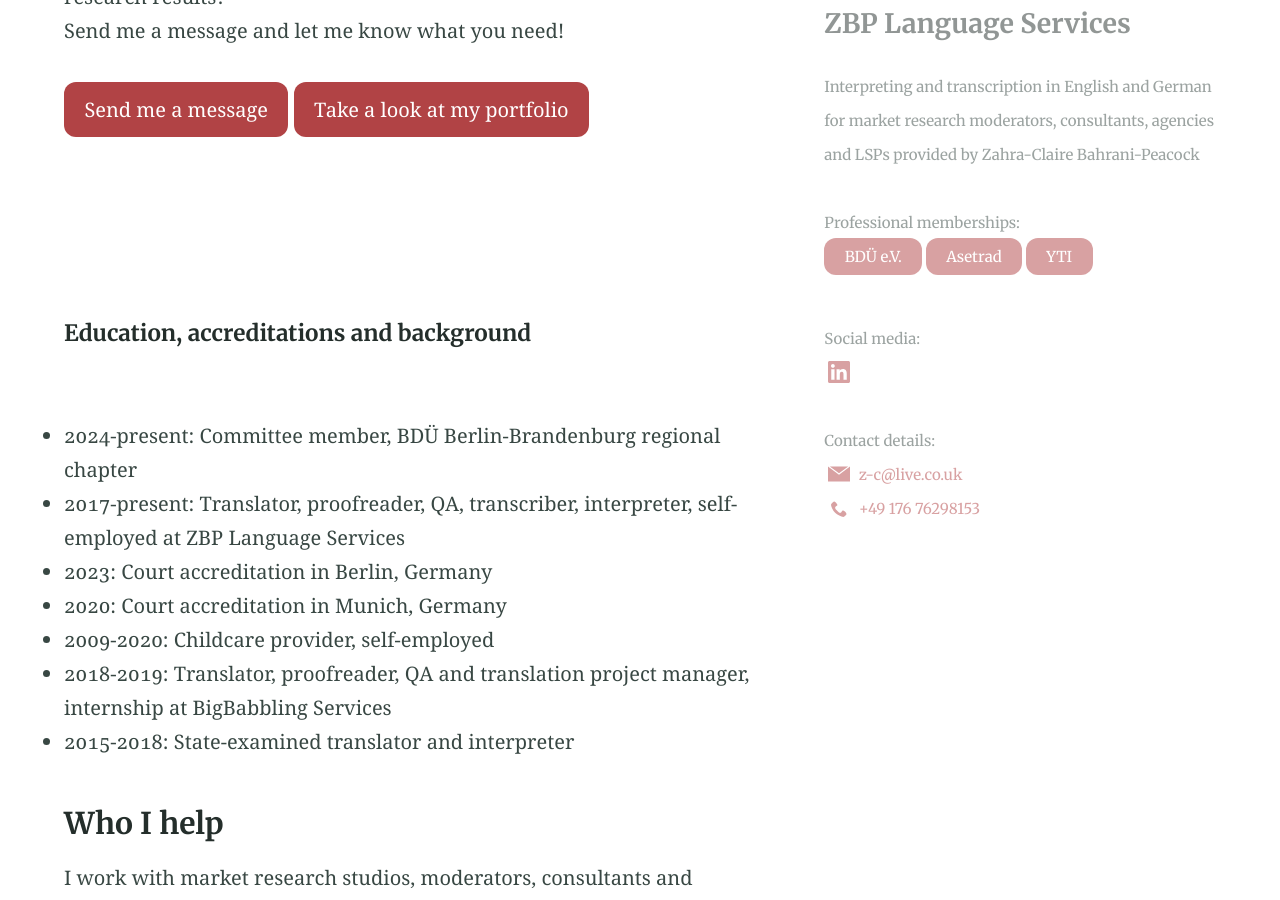
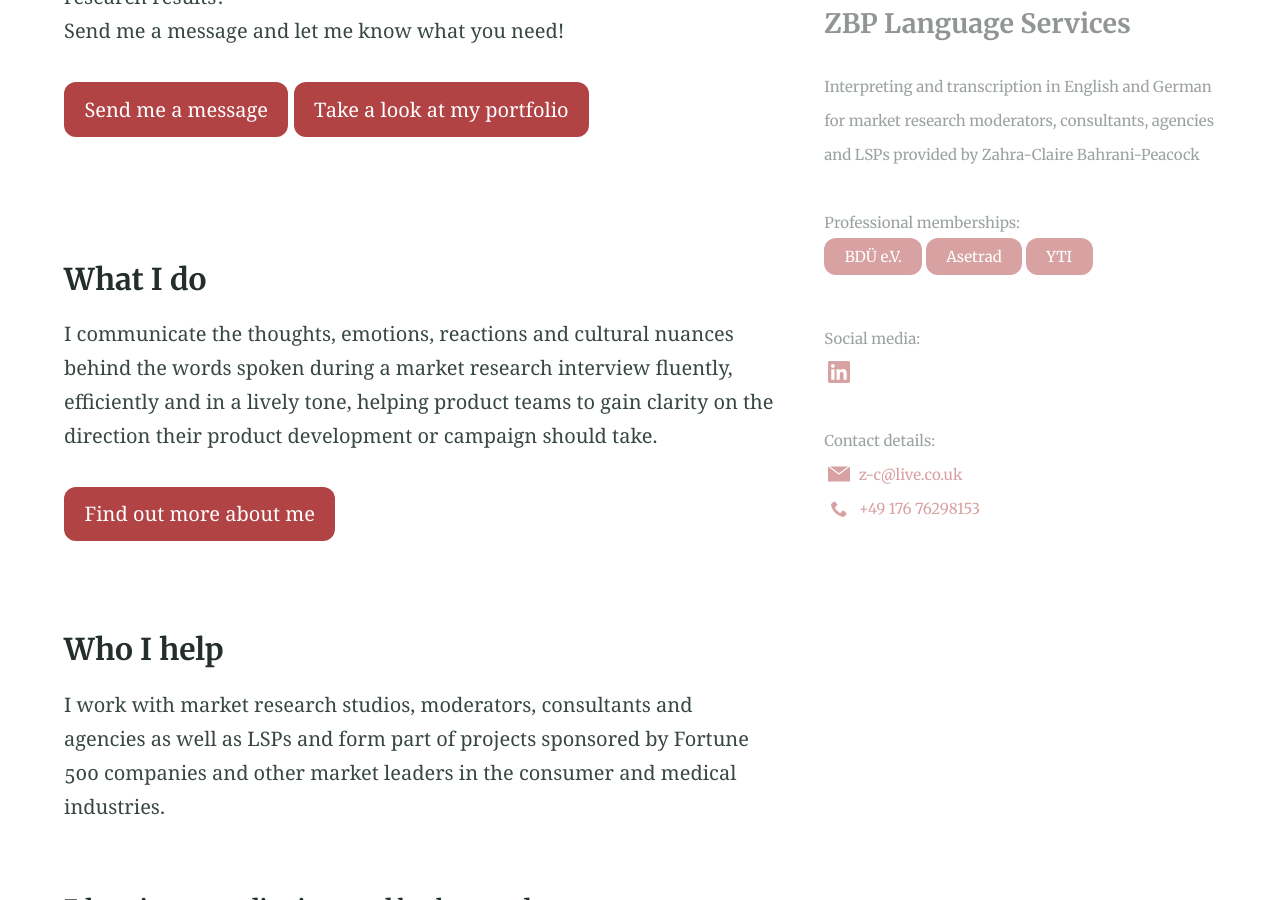
Before and after one commit to Website-2/zbp-language-services.github.io, a Jekyll site: the page built from about.md, in a window 1280 px wide and 900 px high, scrolled down 1704 px. Built offline with Jekyll 4.4.1, drawn with Linux system fonts in a browser that asks for light colours; some of the changed text lies outside the part shown.

Commit message:
Text update

```diff
--- a/about.md
+++ b/about.md
@@ -26,8 +26,14 @@
 {% include button.html text="Send me a message" link="/contact.html" color="#b14345" %} {% include button.html text="Take a look at my portfolio" link="portfolio/" color="#b14345" %}
 <br>
 
+### What I do
 
-<br>
+I communicate the thoughts, emotions, reactions and cultural nuances behind the words spoken during a market research interview fluently, efficiently and in a lively tone, helping product teams to gain clarity on the direction their product development or campaign should take.<br><br>
+{% include button.html text="Find out more about me" link="/about/" color="#b14345" %}<br><br>
+
+### Who I help
+
+I work with market research studios, moderators, consultants and agencies as well as LSPs and form part of projects sponsored by Fortune 500 companies and other market leaders in the consumer and medical industries.<br><br>
 <h5>Education, accreditations and background</h5>
 <br>
 * 2024-present: Committee member, BDÜ Berlin-Brandenburg regional chapter
@@ -37,8 +43,4 @@
 * 2009-2020: Childcare provider, self-employed
 * 2018-2019: Translator, proofreader, QA and translation project manager, internship at BigBabbling Services
 * 2015-2018: State-examined translator and interpreter
-
-
-### Who I help
-
-I work with market research studios, moderators, consultants and agencies as well as LSPs and form part of projects sponsored by Fortune 500 companies and other market leaders in the consumer and medical industries.<br><br>
+<br><br>
```
Also changed, not shown: services.md (+1 -8 lines).
